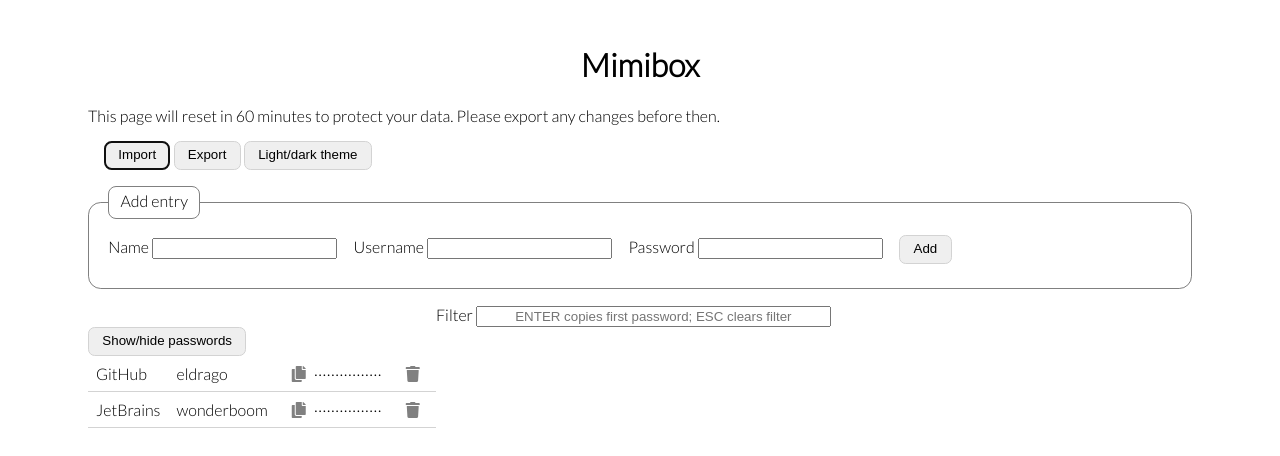
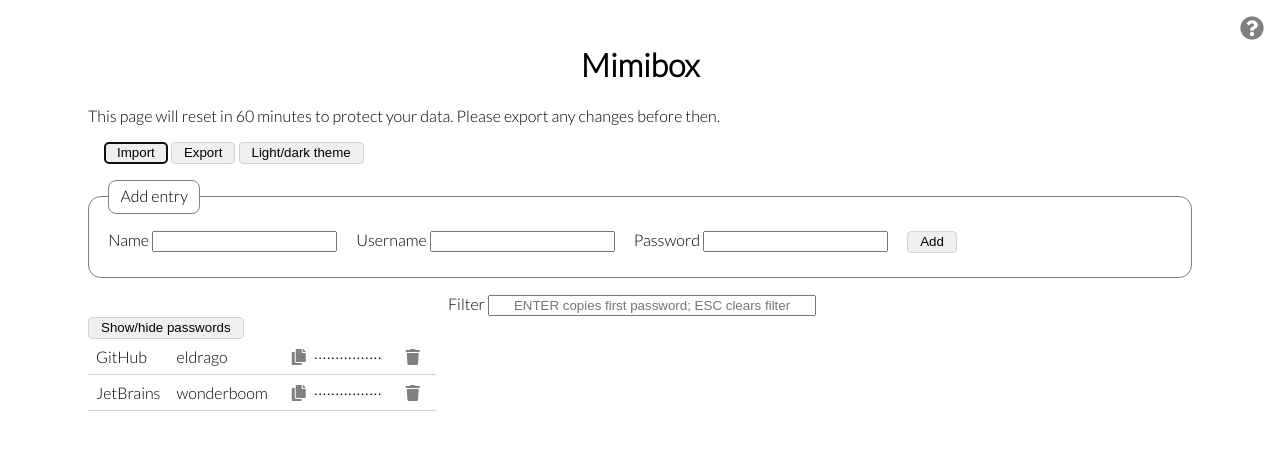
Before and after one commit to a-n-d-r-3-w/mimibox, a plain HTML site: page index.html in a window 1280 px wide. Drawn offline with Linux system fonts and the light colour scheme.

Commit message:
Add help icon and switch from em to rem units

```diff
--- a/index.html
+++ b/index.html
@@ -13,6 +13,8 @@
 <h1>
     Mimibox
 </h1>
+
+<i id="help" class="fas fa-question-circle"></i>
 
 This page will reset in <span id="timer"></span> minutes to protect your data. Please export any changes before then.
 
--- a/main.css
+++ b/main.css
@@ -4,7 +4,7 @@
 }
 
 body {
-    padding: 1em 5em;
+    padding: 1rem 5rem;
     font-family: "Lato Light", sans-serif;
 }
 
@@ -23,26 +23,26 @@ img {
 
 fieldset {
     border: 1px solid gray;
-    border-radius: 0.8em;
-    margin: 1em 0;
-    padding: 1em 1.2em 1.5em 1.2em;
+    border-radius: 0.8rem;
+    margin: 1rem 0;
+    padding: 1rem 1.2rem 1.5rem 1.2rem;
 }
 
 legend {
     border: 1px solid gray;
-    border-radius: 0.5em;
-    padding: 0.3em 0.7em 0.5em 0.7em;
+    border-radius: 0.5rem;
+    padding: 0.3rem 0.7rem 0.5rem 0.7rem;
 }
 
 input {
-    margin-right: 1em;
+    margin-right: 1rem;
 }
 
 .rectangular-button {
     border: 1px solid lightgray;
-    border-radius: 0.5em;
-    line-height: 2em;
-    padding: 0 1em;
+    border-radius: 0.25rem;
+    line-height: 1.25rem;
+    padding: 0 0.75rem;
 }
 
 .rectangular-button:hover {
@@ -51,22 +51,22 @@ input {
 
 i {
     color: gray;
-    margin: 0 0.5em;
+    margin: 0 0.5rem;
     position: relative; /* To position child tooltip element */
 }
 
 i .tooltip {
     display: none;
     font-family: "Lato Light", sans-serif;
-    font-size: 0.75em;
+    font-size: 0.75rem;
     /* "width" should be set in JavaScript. */
     background-color: dodgerblue;
     color: white;
     text-align: center;
-    border-radius: 0.5em;
+    border-radius: 0.25rem;
     padding: 4px 0;
     position: absolute;
-    top: -2em;
+    top: -1.5rem;
     /* "left" should be set in JavaScript. */
     z-index: 1;
 }
@@ -88,7 +88,7 @@ tr {
 }
 
 td {
-    padding: 0.5em;
+    padding: 0.5rem;
 }
 
 #filter {
@@ -96,14 +96,21 @@ td {
 }
 
 #filter-input {
-    width: 26em;
+    width: 20rem;
     text-align: center;
 }
 
 .button-group {
-    margin: 1em;
+    margin: 1rem;
 }
 
 #file {
     display: none;
 }
+
+#help {
+    position: absolute;
+    top: 1rem;
+    right: 0.5rem;
+    font-size: 1.5rem;
+}
```
